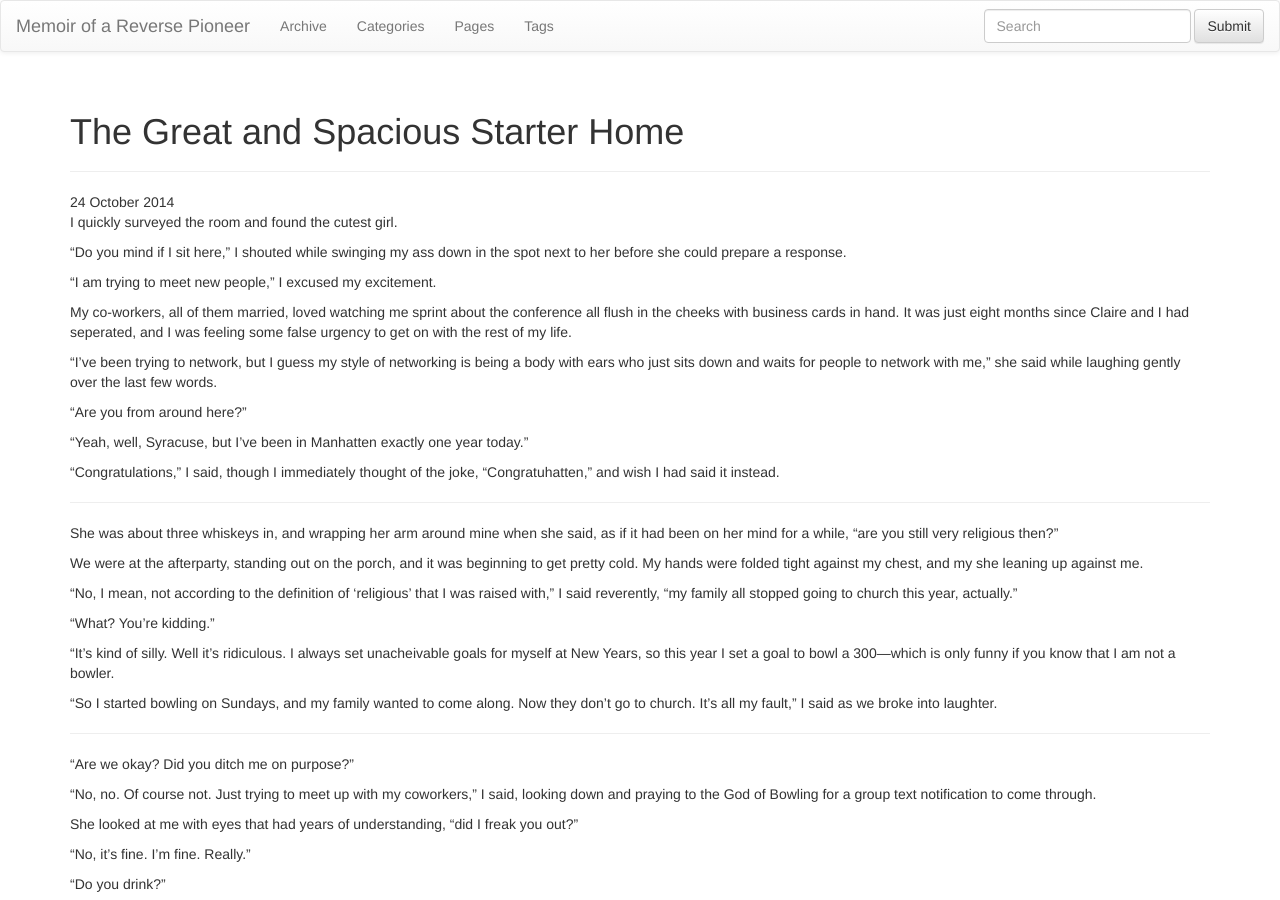
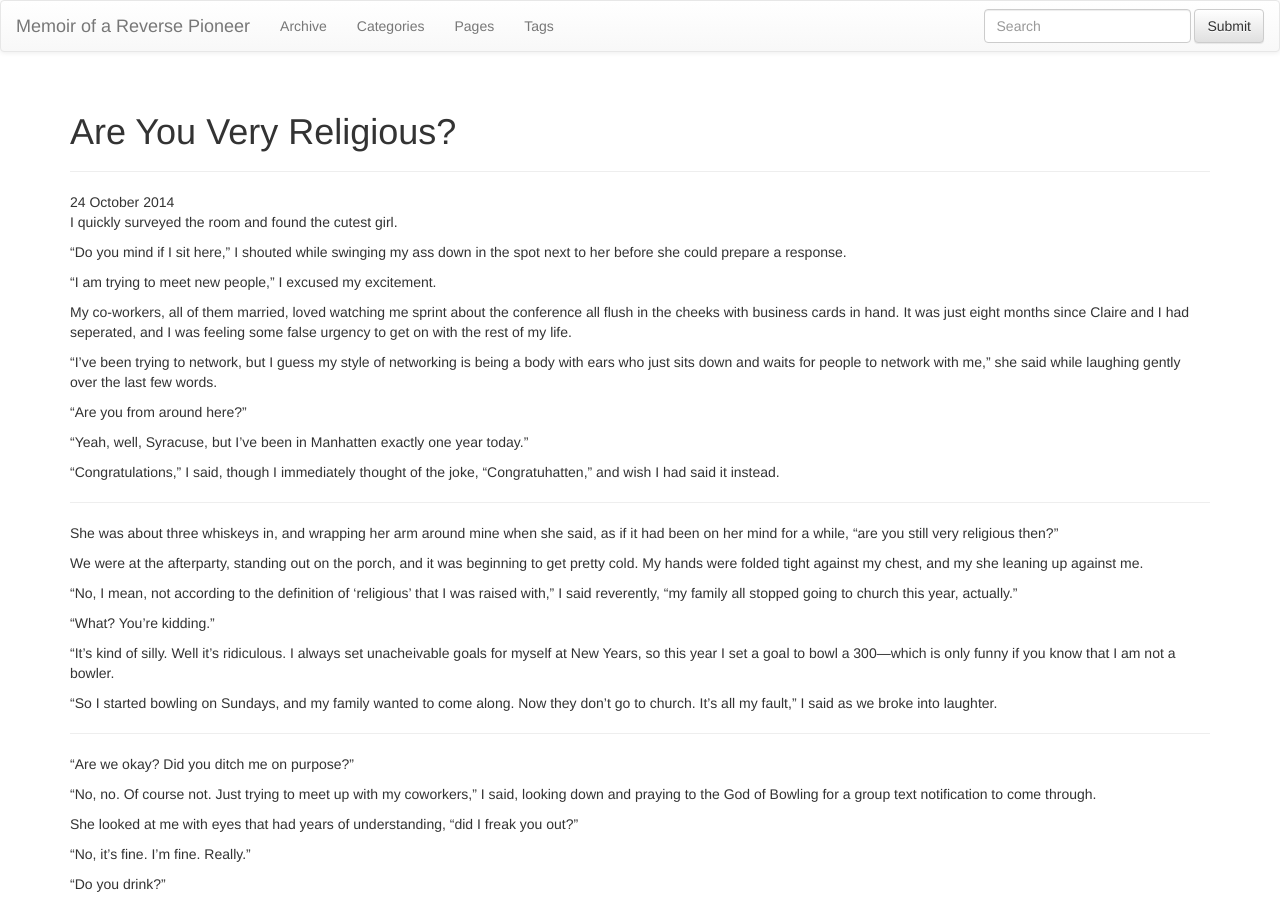
Before and after one commit to rabid-unicorn/reverse-pioneer, a Jekyll site: the page built from _posts/2014-10-24-are-you-very-religious.md, in a window 1280 px wide and 900 px high. Built offline with Jekyll 4.4.1, drawn with Linux system fonts in a browser that asks for light colours; nearby versions of some CDN libraries; library files that are not in the unit come from our copies; some of the changed text lies outside the part shown.

Commit message:
religious — fixing title

```diff
--- a/_posts/2014-10-24-are-you-very-religious.md
+++ b/_posts/2014-10-24-are-you-very-religious.md
@@ -1,7 +1,7 @@
 ---
 layout: post
-category : Chapter 4
-title: The Great and Spacious Starter Home
+category : Chapter 14
+title: Are You Very Religious?
 tagline:
 tags : []
 ---
```
